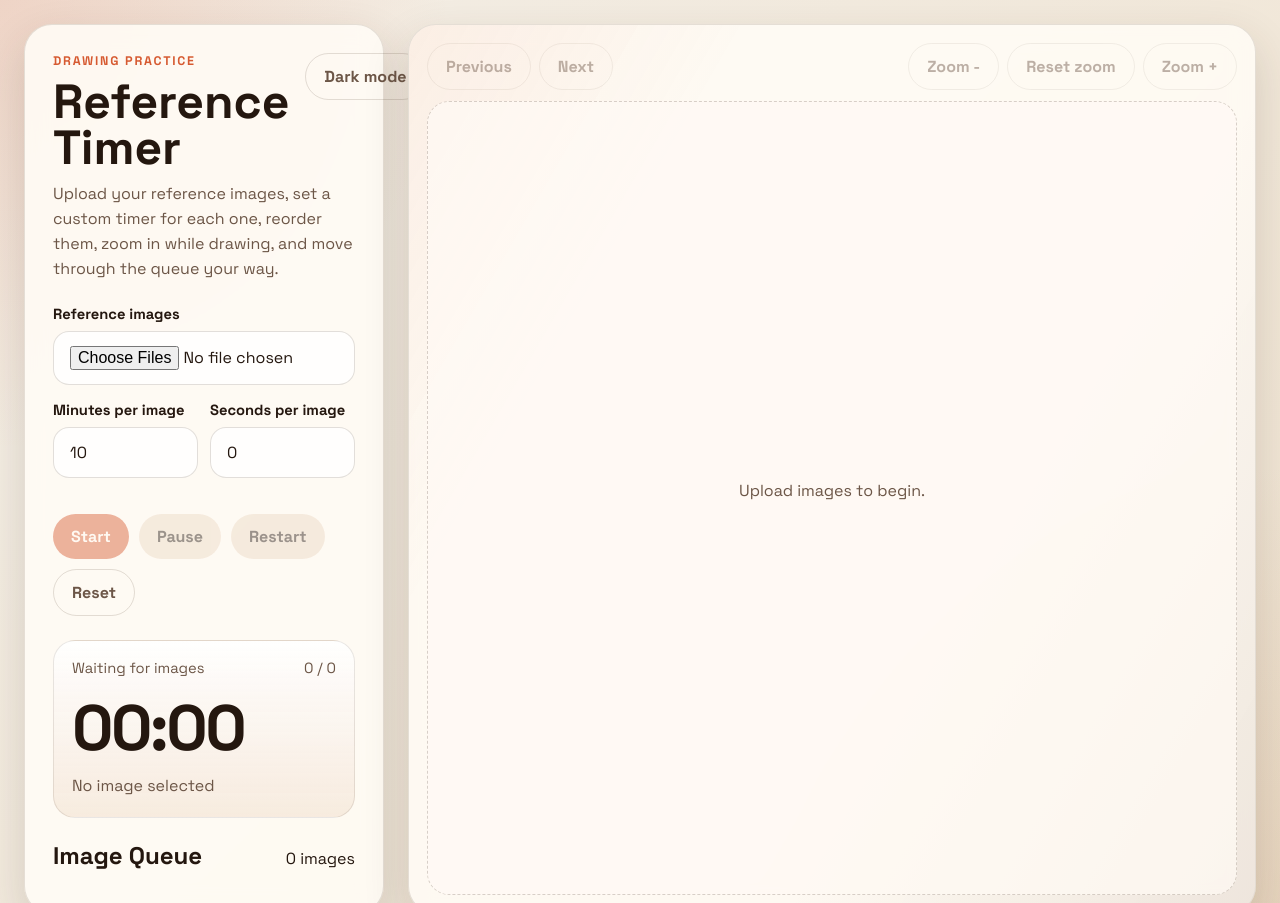
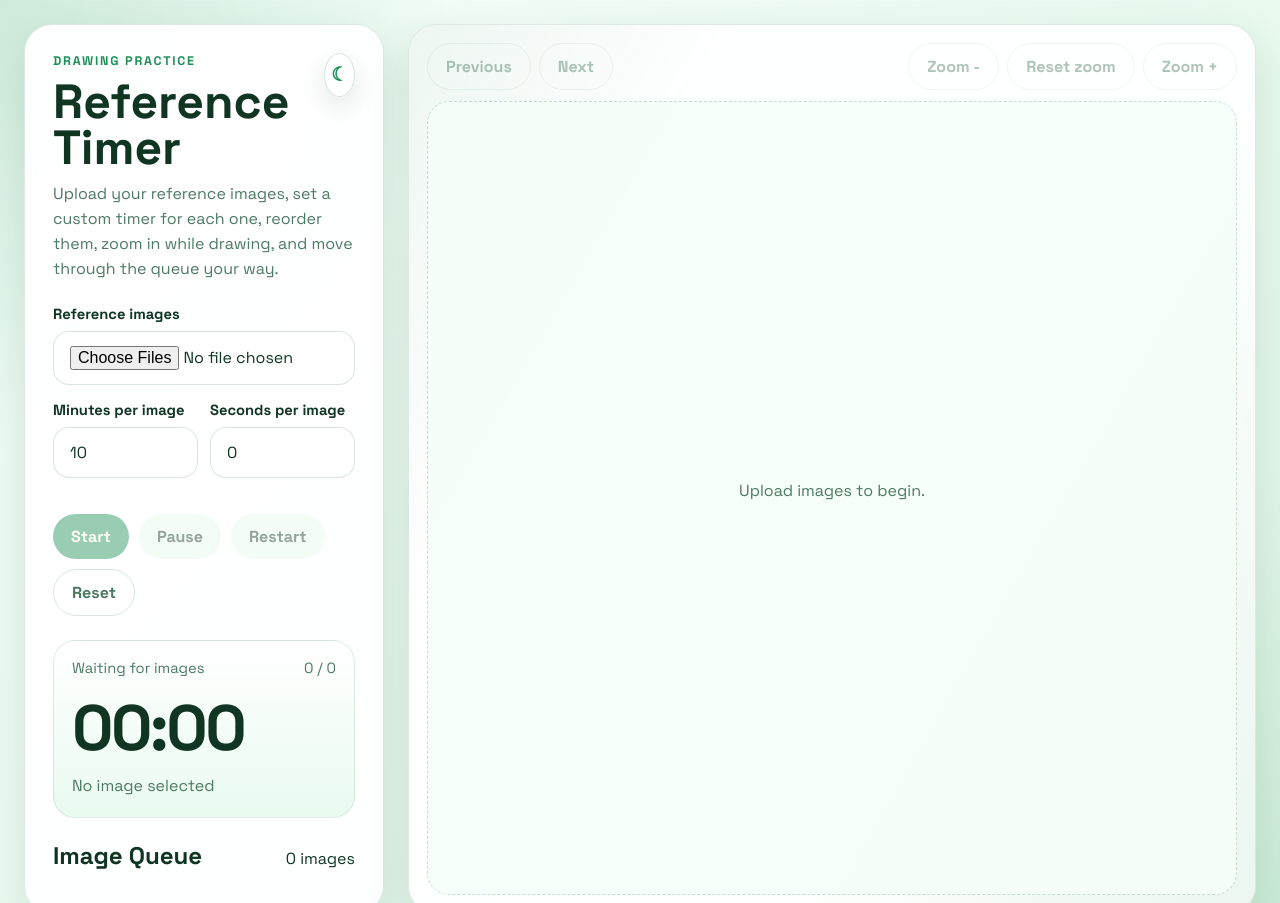
Before and after one commit to MariamRM/RefrencePaint, a plain HTML site: page index.html in a window 1280 px wide. Shown: the top 903 px of the page. Drawn offline with Linux system fonts and the light colour scheme.

Commit message:
Refine theme toggle and green light palette

```diff
--- a/app.js
+++ b/app.js
@@ -13,6 +13,7 @@ const dom = {
   zoomOutButton: document.getElementById("zoomOutButton"),
   zoomResetButton: document.getElementById("zoomResetButton"),
   themeToggle: document.getElementById("themeToggle"),
+  themeIcon: document.getElementById("themeIcon"),
   statusLabel: document.getElementById("statusLabel"),
   imageCounter: document.getElementById("imageCounter"),
   countdown: document.getElementById("countdown"),
@@ -107,7 +108,9 @@ function updateButtons() {
   dom.zoomInButton.disabled = !hasImages;
   dom.zoomOutButton.disabled = !hasImages;
   dom.zoomResetButton.disabled = !hasImages;
-  dom.themeToggle.textContent = state.darkMode ? "Light mode" : "Dark mode";
+  dom.themeIcon.textContent = state.darkMode ? "☀" : "☾";
+  dom.themeToggle.setAttribute("aria-label", state.darkMode ? "Switch to light mode" : "Switch to dark mode");
+  dom.themeToggle.setAttribute("title", state.darkMode ? "Switch to light mode" : "Switch to dark mode");
 }
 
 function applyZoom() {
--- a/index.html
+++ b/index.html
@@ -17,7 +17,9 @@
           <div class="eyebrow">Drawing Practice</div>
           <h1>Reference Timer</h1>
         </div>
-        <button id="themeToggle" class="ghost icon-button" type="button" aria-label="Toggle dark mode">Dark mode</button>
+        <button id="themeToggle" class="ghost icon-button" type="button" aria-label="Switch to dark mode" title="Switch to dark mode">
+          <span id="themeIcon" aria-hidden="true">☾</span>
+        </button>
       </div>
       <p class="intro">
         Upload your reference images, set a custom timer for each one, reorder them,
--- a/styles.css
+++ b/styles.css
@@ -1,20 +1,20 @@
 :root {
-  --bg: #f4efe7;
-  --bg-accent: #efe2cf;
-  --panel: rgba(255, 251, 245, 0.92);
-  --panel-border: rgba(74, 52, 37, 0.14);
-  --text: #24170f;
-  --muted: #6c5647;
-  --primary: #d65a31;
-  --primary-dark: #af4422;
-  --secondary: #ead8c4;
-  --shadow: 0 18px 45px rgba(64, 44, 30, 0.16);
-  --input-bg: rgba(255, 255, 255, 0.78);
-  --overlay: rgba(255, 250, 244, 0.72);
-  --footer: rgba(255, 251, 245, 0.78);
-  --soft-card-top: rgba(255, 255, 255, 0.9);
-  --soft-card-bottom: rgba(245, 231, 217, 0.8);
-  --preview-bg: rgba(255, 255, 255, 0.84);
+  --bg: #f5fff8;
+  --bg-accent: #dff5e7;
+  --panel: rgba(255, 255, 255, 0.95);
+  --panel-border: rgba(21, 103, 63, 0.14);
+  --text: #103623;
+  --muted: #4d7a63;
+  --primary: #1d8f57;
+  --primary-dark: #136940;
+  --secondary: #e5f7eb;
+  --shadow: 0 18px 45px rgba(19, 78, 49, 0.14);
+  --input-bg: rgba(255, 255, 255, 0.96);
+  --overlay: rgba(245, 255, 248, 0.8);
+  --footer: rgba(255, 255, 255, 0.82);
+  --soft-card-top: rgba(255, 255, 255, 0.98);
+  --soft-card-bottom: rgba(231, 250, 238, 0.92);
+  --preview-bg: rgba(255, 255, 255, 0.92);
 }
 
 body.dark-mode {
@@ -46,8 +46,8 @@ body {
   font-family: "Space Grotesk", sans-serif;
   color: var(--text);
   background:
-    radial-gradient(circle at top left, rgba(214, 90, 49, 0.18), transparent 28%),
-    radial-gradient(circle at bottom right, rgba(186, 140, 99, 0.2), transparent 32%),
+    radial-gradient(circle at top left, rgba(29, 143, 87, 0.18), transparent 28%),
+    radial-gradient(circle at bottom right, rgba(88, 184, 126, 0.18), transparent 32%),
     linear-gradient(135deg, var(--bg), var(--bg-accent));
 }
 
@@ -116,7 +116,7 @@ h1 {
 input[type="file"],
 input[type="number"] {
   width: 100%;
-  border: 1px solid rgba(78, 58, 42, 0.16);
+  border: 1px solid rgba(21, 103, 63, 0.16);
   border-radius: 16px;
   padding: 14px 16px;
   font: inherit;
@@ -173,16 +173,26 @@ button:disabled {
 .ghost {
   background: transparent;
   color: var(--muted);
-  border: 1px solid rgba(78, 58, 42, 0.16);
+  border: 1px solid rgba(21, 103, 63, 0.16);
 }
 
 .icon-button {
-  white-space: nowrap;
+  width: 44px;
+  height: 44px;
+  padding: 0;
+  display: inline-grid;
+  place-items: center;
+  border-radius: 50%;
+  background: rgba(255, 255, 255, 0.9);
+  color: var(--primary);
+  font-size: 1.2rem;
+  line-height: 1;
+  box-shadow: 0 10px 24px rgba(19, 78, 49, 0.12);
 }
 
 .status-card {
   background: linear-gradient(180deg, var(--soft-card-top), var(--soft-card-bottom));
-  border: 1px solid rgba(78, 58, 42, 0.12);
+  border: 1px solid rgba(21, 103, 63, 0.12);
   border-radius: 22px;
   padding: 18px;
   margin-bottom: 22px;
@@ -231,7 +241,7 @@ button:disabled {
   position: relative;
   border-radius: 18px;
   background: var(--preview-bg);
-  border: 1px solid rgba(78, 58, 42, 0.12);
+  border: 1px solid rgba(21, 103, 63, 0.12);
   padding: 12px;
   display: grid;
   grid-template-columns: 84px minmax(0, 1fr);
@@ -300,7 +310,7 @@ button:disabled {
 }
 
 .preview-card.active {
-  outline: 3px solid rgba(214, 90, 49, 0.9);
+  outline: 3px solid rgba(29, 143, 87, 0.9);
   transform: translateY(-2px);
 }
 
@@ -311,7 +321,7 @@ button:disabled {
   right: 10px;
   padding: 5px 10px;
   border-radius: 999px;
-  background: rgba(36, 23, 15, 0.78);
+  background: rgba(16, 54, 35, 0.82);
   color: #fff;
   font-size: 0.72rem;
   font-weight: 700;
@@ -331,8 +341,8 @@ button:disabled {
   position: absolute;
   inset: 0;
   background:
-    linear-gradient(120deg, rgba(214, 90, 49, 0.08), transparent 25%),
-    linear-gradient(300deg, rgba(99, 68, 47, 0.1), transparent 35%);
+    linear-gradient(120deg, rgba(29, 143, 87, 0.08), transparent 25%),
+    linear-gradient(300deg, rgba(80, 171, 117, 0.1), transparent 35%);
   pointer-events: none;
 }
 
@@ -344,7 +354,7 @@ button:disabled {
   place-items: center;
   text-align: center;
   border-radius: 22px;
-  border: 1px dashed rgba(78, 58, 42, 0.22);
+  border: 1px dashed rgba(21, 103, 63, 0.22);
   color: var(--muted);
   padding: 24px;
   background: var(--overlay);
@@ -407,7 +417,7 @@ button:disabled {
   display: block;
   height: 1px;
   margin-bottom: 14px;
-  background: linear-gradient(90deg, transparent, rgba(109, 88, 72, 0.32), transparent);
+  background: linear-gradient(90deg, transparent, rgba(29, 143, 87, 0.32), transparent);
 }
 
 .hidden {
```
